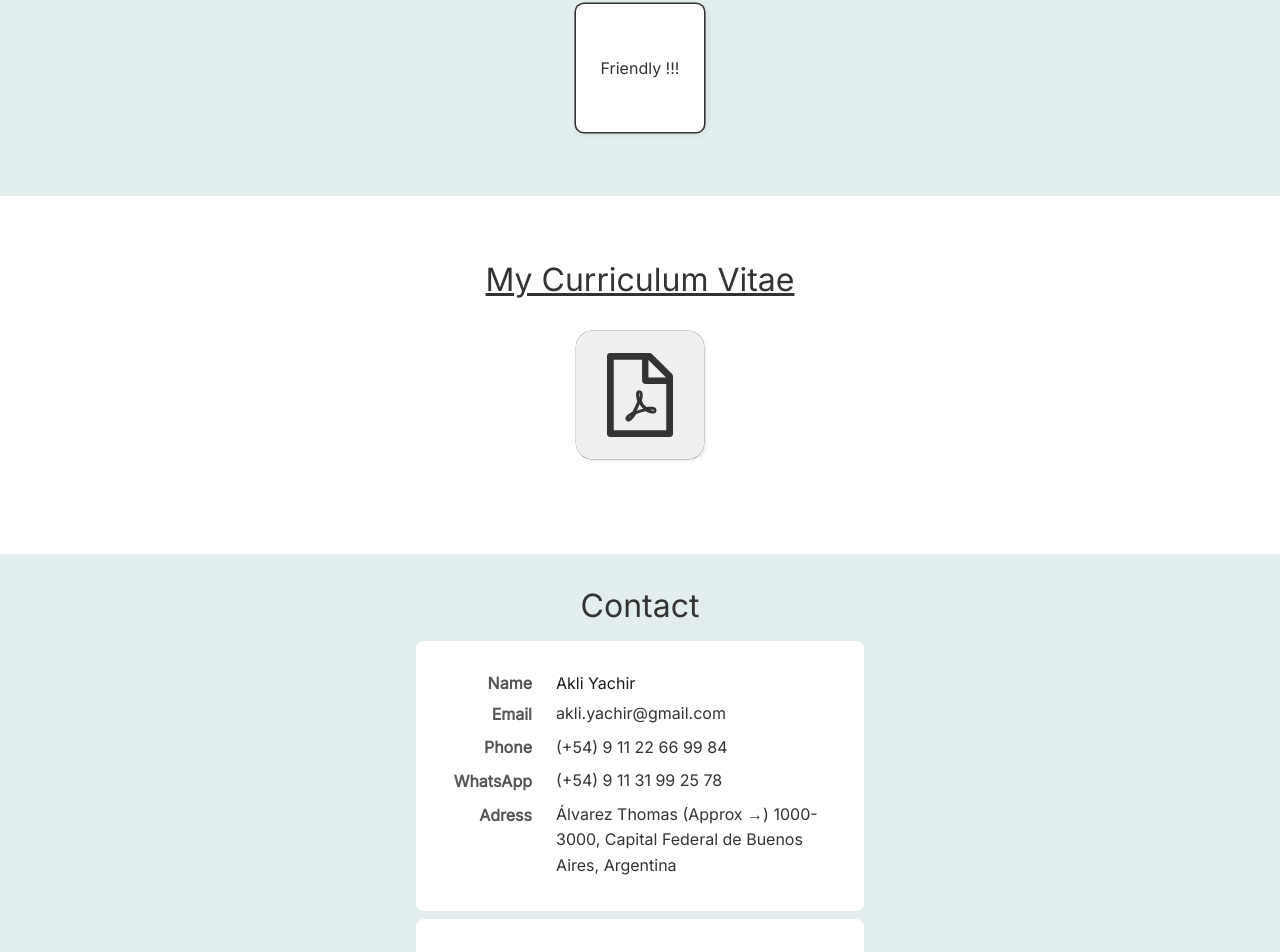
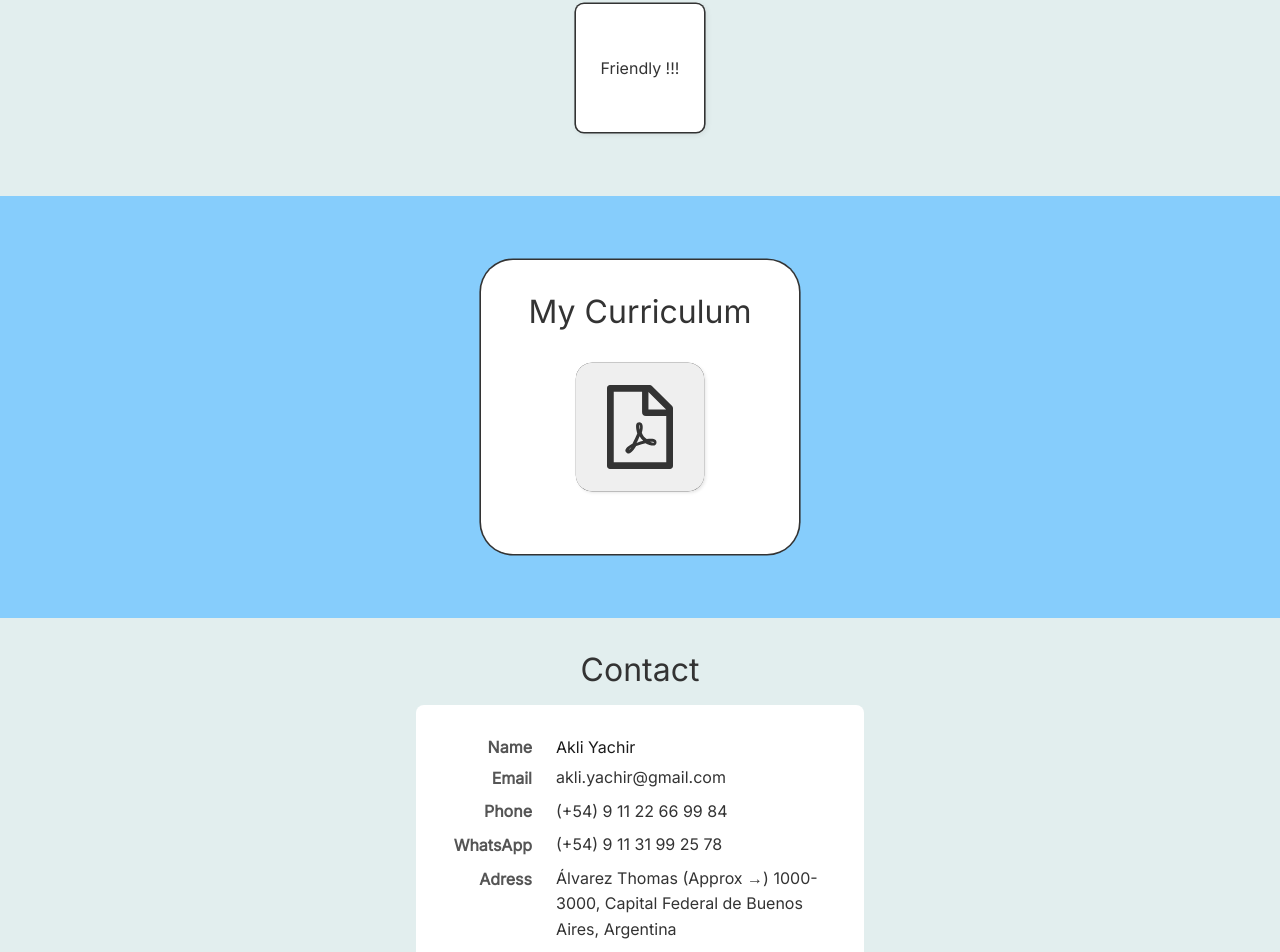
Before and after one commit to akliyachir/portfolio, a React (Vite) app: page / in a window 1280 px wide. Shown: the part 2134-3086 px from the top of the page. Built offline with nearby package versions, Linux system fonts and the light colour scheme.

Commit message:
curriculum section

```diff
--- a/src/Components/8-CurriculumSection/CurriculumSection.css
+++ b/src/Components/8-CurriculumSection/CurriculumSection.css
@@ -8,8 +8,27 @@
 	gap: 2rem;
 }
 
+.curriculumContentContainer {
+	display: flex;
+	justify-content: center;
+	align-items: center;
+	flex-direction: column;
+	gap: 2rem;
+	padding: 2rem 3rem;
+	border-radius: 2rem;
+}
+
+.light .curriculumContentContainer {
+	background-color: var(--clr-1);
+	box-shadow: 0 0 0 0.1rem var(--clr-5);
+}
+.dark .curriculumContentContainer {
+	background-color: var(--tl-1);
+}
+
 .light .CurriculumSection {
 	background-color: var(--clr-1);
+	background-color: var(--tl-1);
 }
 
 .dark .CurriculumSection {
@@ -19,10 +38,12 @@
 .curriculumTitle {
 	text-align: center;
 	font-size: 2rem;
-	text-decoration: underline;
 }
 
 .light .curriculumTitle {
+	color: var(--clr-5);
+}
+.dark .curriculumTitle {
 	color: var(--clr-5);
 }
 
--- a/src/Components/8-CurriculumSection/CurriculumSection.jsx
+++ b/src/Components/8-CurriculumSection/CurriculumSection.jsx
@@ -18,11 +18,14 @@ import {
 } from 'react-icons/ai';
 
 export default function CurriculumSection() {
+	const handleOnClickCurriculum = () => {};
 	return (
 		<div className='CurriculumSection' id='curriculum'>
-			<div className='curriculumTitle'>My Curriculum Vitae</div>
-			<div className='curriculumIconContainer'>
-				<AiOutlineFilePdf />
+			<div className='curriculumContentContainer'>
+				<div className='curriculumTitle'>My Curriculum</div>
+				<div className='curriculumIconContainer' onClick={handleOnClickCurriculum}>
+					<AiOutlineFilePdf />
+				</div>
 			</div>
 		</div>
 	);
```
Also changed, not shown: 1 other file (tests, documents, lock files or other folders).
